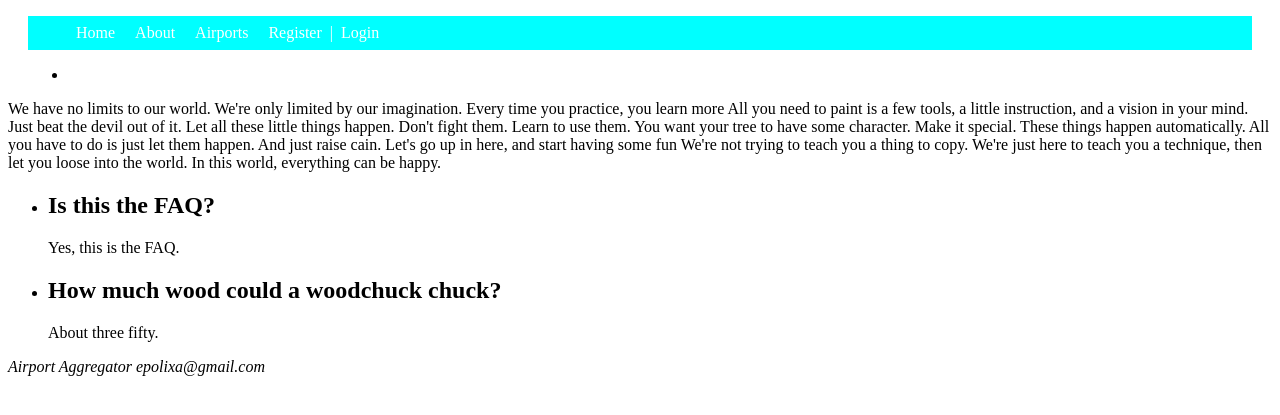
After one commit to epolixa/cs546, a PHP site: page /about.html in a window 1280 px wide. The commit adds this page. Shown: the top 415 px of the page. Run offline with PHP 8.4, Linux system fonts and the light colour scheme.

Commit message:
setting up some stuff

```diff
--- /dev/null
+++ b/about.html
@@ -0,0 +1,75 @@
+<!DOCTYPE html>
+
+<html>
+  <head>
+    <title>CS 546 Airport Aggregator Project</title>
+
+    <link rel="stylesheet" type="text/css" href="style.css">
+  </head>
+
+  <body>
+    <div id="about" class="container">
+        <div class="header-wrap">
+          <div class="header">
+            <nav class="nav-main">
+              <ul>
+                <li><a>Home</a></li>
+                <li><a>About</a></li>
+                <li><a>Airports</a></li>
+                <li><a>Register</a>|<a>Login</a></li>
+              </ul>
+            </nav>
+            <nav class="nav-secondary">
+              <ul>
+                <li><a></a></li>
+              </ul>
+            </nav>
+          </div>
+        </div>
+
+        <div class="content-wrap">
+          <div class="content">
+            <section class="about">
+              <p>
+                We have no limits to our world. We're only limited by our
+                imagination. Every time you practice, you learn more All you
+                need to paint is a few tools, a little instruction, and a
+                vision in your mind. Just beat the devil out of it. Let all
+                these little things happen. Don't fight them. Learn to use them.
+                You want your tree to have some character. Make it special.
+
+                These things happen automatically. All you have to do is just
+                let them happen. And just raise cain. Let's go up in here, and
+                start having some fun We're not trying to teach you a thing to
+                copy. We're just here to teach you a technique, then let you
+                loose into the world. In this world, everything can be happy.
+              </p>
+            </section>
+
+            <section class="faq">
+              <ul>
+                <li>
+                  <h2>Is this the FAQ?</h2>
+                  <p>Yes, this is the FAQ.</p>
+                </li>
+                <li>
+                  <h2>How much wood could a woodchuck chuck?</h2>
+                  <p>About three fifty.</p>
+              </ul>
+            </section>
+
+            <section class="contact">
+              <address>
+                <span id="name">Airport Aggregator</span>
+                <span id="email">epolixa@gmail.com</span>
+              </address>
+            </section>
+          </div>
+        </div>
+
+        <div class="footer-wrap">
+          <div class="footer"></div>
+        </div>
+    </div>
+  </body>
+</html>
--- a/home.html
+++ b/home.html
@@ -3,6 +3,8 @@
 <html>
   <head>
     <title>CS 546 Airport Aggregator Project</title>
+
+    <link rel="stylesheet" type="text/css" href="style.css">
   </head>
 
   <body>
--- a/style.css
+++ b/style.css
@@ -1,3 +1,35 @@
 * {
   position: relative;
 }
+
+.header-wrap {
+  margin: 0 20px 0 20px;
+}
+.header {
+  width: 100%;
+}
+.header .nav-main {
+  background: aqua;
+}
+.header .nav-main ul {
+  list-style: none;
+}
+.header .nav-main ul li {
+  color: #fff;
+  display: inline-block;
+  padding: 8px 0 8px 0;
+}
+.header .nav-main ul li a {
+  margin: 0 8px 0 8px;
+}
+
+.content {
+
+}
+
+.footer-wrap {
+  margin: 0 40px 0 40px;
+}
+.footer {
+  width: 100%;
+}
```
Also changed, not shown: flights.html (added), parking.html (added), shopping.html (added), 1 other file.
